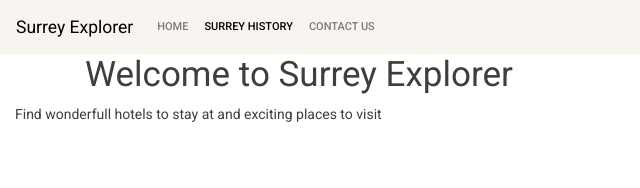
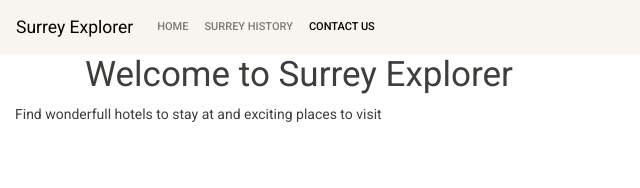
Before and after one commit to paulday966/milestone2, a plain HTML site: page contact-us.html in a window 1280 px wide. Shown: the full height of the page, 0-640 px from the left. Drawn offline with nearby package versions, Linux system fonts and the light colour scheme.

Commit message:
Moved span class sr-only from surrey history nav link and active class to contact us nav link

```diff
--- a/contact-us.html
+++ b/contact-us.html
@@ -19,8 +19,8 @@
         <div class="collapse navbar-collapse" id="navbarSupportedContent">
             <ul class="navbar-nav mr-auto">
                 <li class="nav-item"> <a class="nav-link" href="index.html">Home </a></li>
-                <li class="nav-item active"> <a class="nav-link" href="surrey-history.html">Surrey history<span class="sr-only">(current)</span></a> </li>
-                <li class="nav-item"> <a class="nav-link" href="contact-us.html">Contact Us</a> </li>
+                <li class="nav-item"> <a class="nav-link" href="surrey-history.html">Surrey history</a> </li>
+                <li class="nav-item active"> <a class="nav-link" href="contact-us.html">Contact Us<span class="sr-only">(current)</span></a> </li>
             </ul>
             <form class="form-inline my-2 my-lg-0">
                 <input class="form-control mr-sm-2" type="search" placeholder="Search" aria-label="Search">
```
